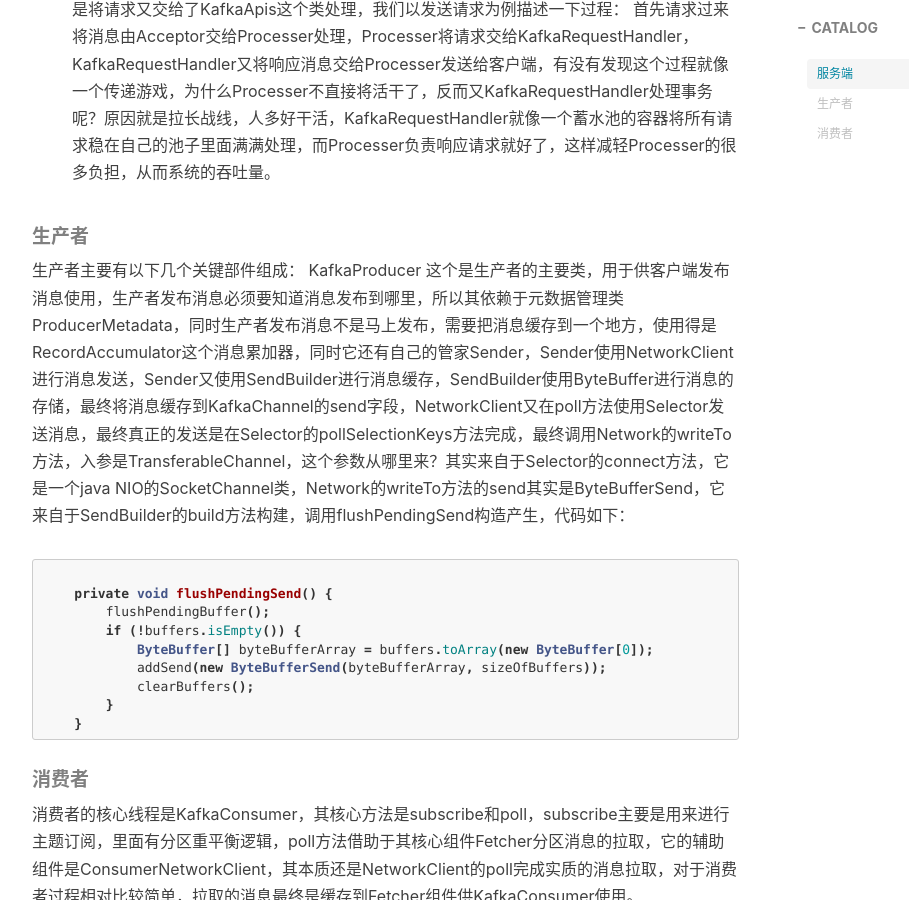
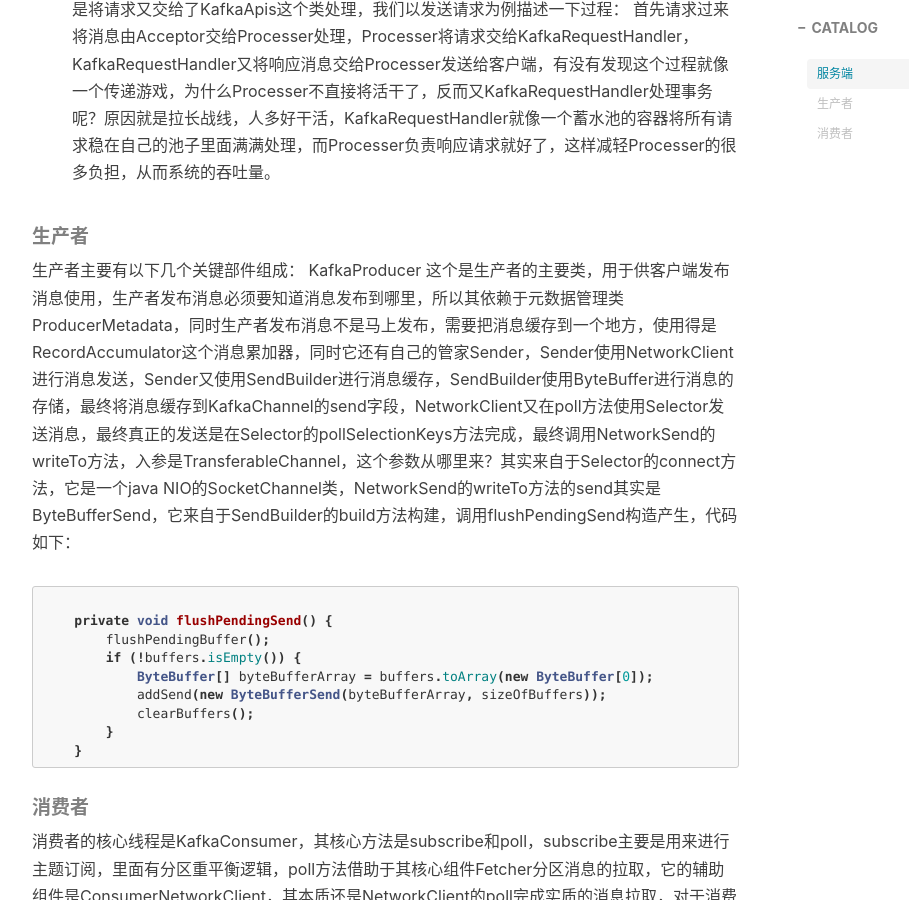
Before and after one commit to gregoriusxu/gregoriusxu.github.io, a Jekyll site: the page built from _posts/2023-06-18-Kafka的客户和服务端模型.md, in a window 1280 px wide and 900 px high, scrolled down 1145 px. Shown: the whole window, without its empty margins (233-1142 px from the left). Built offline with Jekyll 4.4.1, drawn with Linux system fonts in a browser that asks for light colours; nearby versions of some CDN libraries; comment, search, counter and statistics services are not loaded; some of the changed text lies outside the part shown.

Commit message:
Updated Note _posts/2023-06-18-Kafka的客户和服务端模型.md

````diff
--- a/_posts/2023-06-18-Kafka的客户和服务端模型.md
+++ b/_posts/2023-06-18-Kafka的客户和服务端模型.md
@@ -28,7 +27,7 @@ Kafka是一个优秀的分布式消息队列，以高并发和高性能著称，
 ##### 生产者
 
 生产者主要有以下几个关键部件组成：
-KafkaProducer 这个是生产者的主要类，用于供客户端发布消息使用，生产者发布消息必须要知道消息发布到哪里，所以其依赖于元数据管理类ProducerMetadata，同时生产者发布消息不是马上发布，需要把消息缓存到一个地方，使用得是RecordAccumulator这个消息累加器，同时它还有自己的管家Sender，Sender使用NetworkClient进行消息发送，Sender又使用SendBuilder进行消息缓存，SendBuilder使用ByteBuffer进行消息的存储，最终将消息缓存到KafkaChannel的send字段，NetworkClient又在poll方法使用Selector发送消息，最终真正的发送是在Selector的pollSelectionKeys方法完成，最终调用Network的writeTo方法，入参是TransferableChannel，这个参数从哪里来？其实来自于Selector的connect方法，它是一个java NIO的SocketChannel类，Network的writeTo方法的send其实是ByteBufferSend，它来自于SendBuilder的build方法构建，调用flushPendingSend构造产生，代码如下：
+KafkaProducer 这个是生产者的主要类，用于供客户端发布消息使用，生产者发布消息必须要知道消息发布到哪里，所以其依赖于元数据管理类ProducerMetadata，同时生产者发布消息不是马上发布，需要把消息缓存到一个地方，使用得是RecordAccumulator这个消息累加器，同时它还有自己的管家Sender，Sender使用NetworkClient进行消息发送，Sender又使用SendBuilder进行消息缓存，SendBuilder使用ByteBuffer进行消息的存储，最终将消息缓存到KafkaChannel的send字段，NetworkClient又在poll方法使用Selector发送消息，最终真正的发送是在Selector的pollSelectionKeys方法完成，最终调用NetworkSend的writeTo方法，入参是TransferableChannel，这个参数从哪里来？其实来自于Selector的connect方法，它是一个java NIO的SocketChannel类，NetworkSend的writeTo方法的send其实是ByteBufferSend，它来自于SendBuilder的build方法构建，调用flushPendingSend构造产生，代码如下：
 
 ``` java
 
````
Also changed, not shown: other parts of _posts/2023-06-18-Kafka的客户和服务端模型.md (+0 -1 lines).
